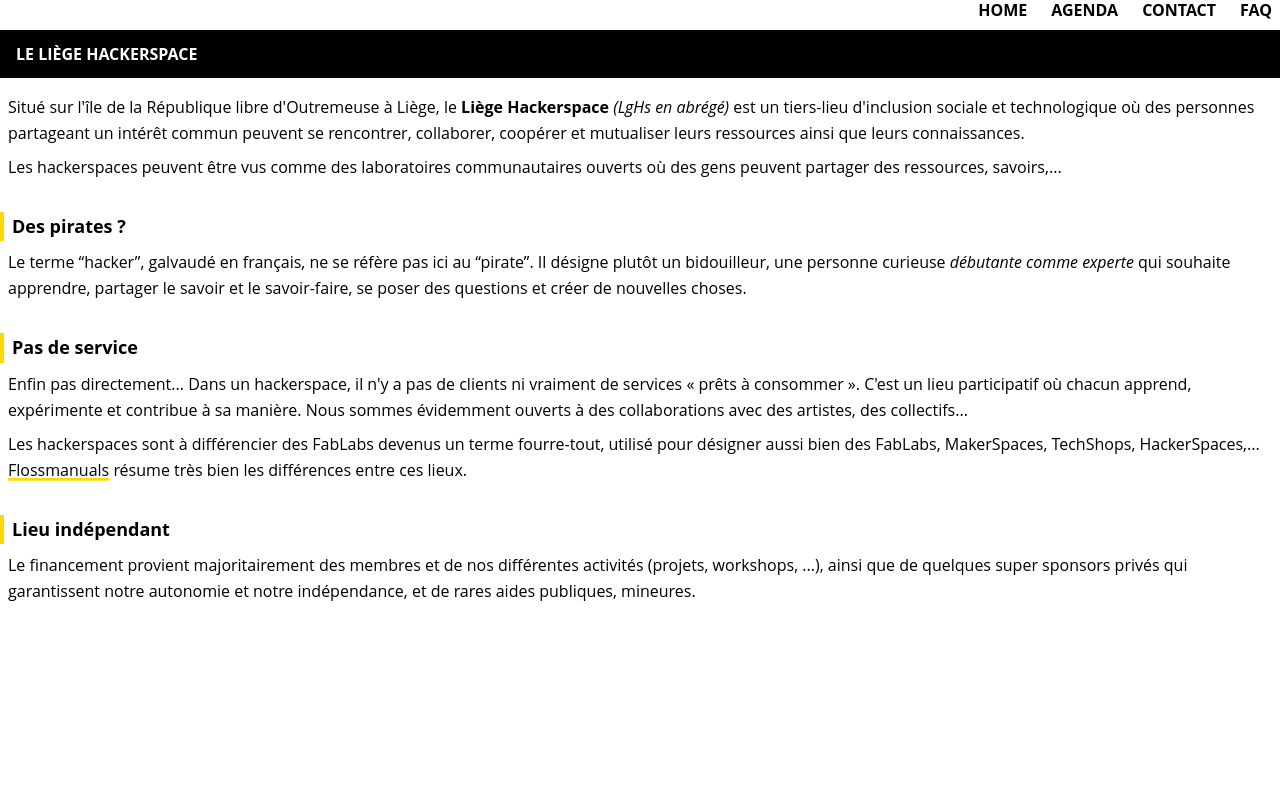
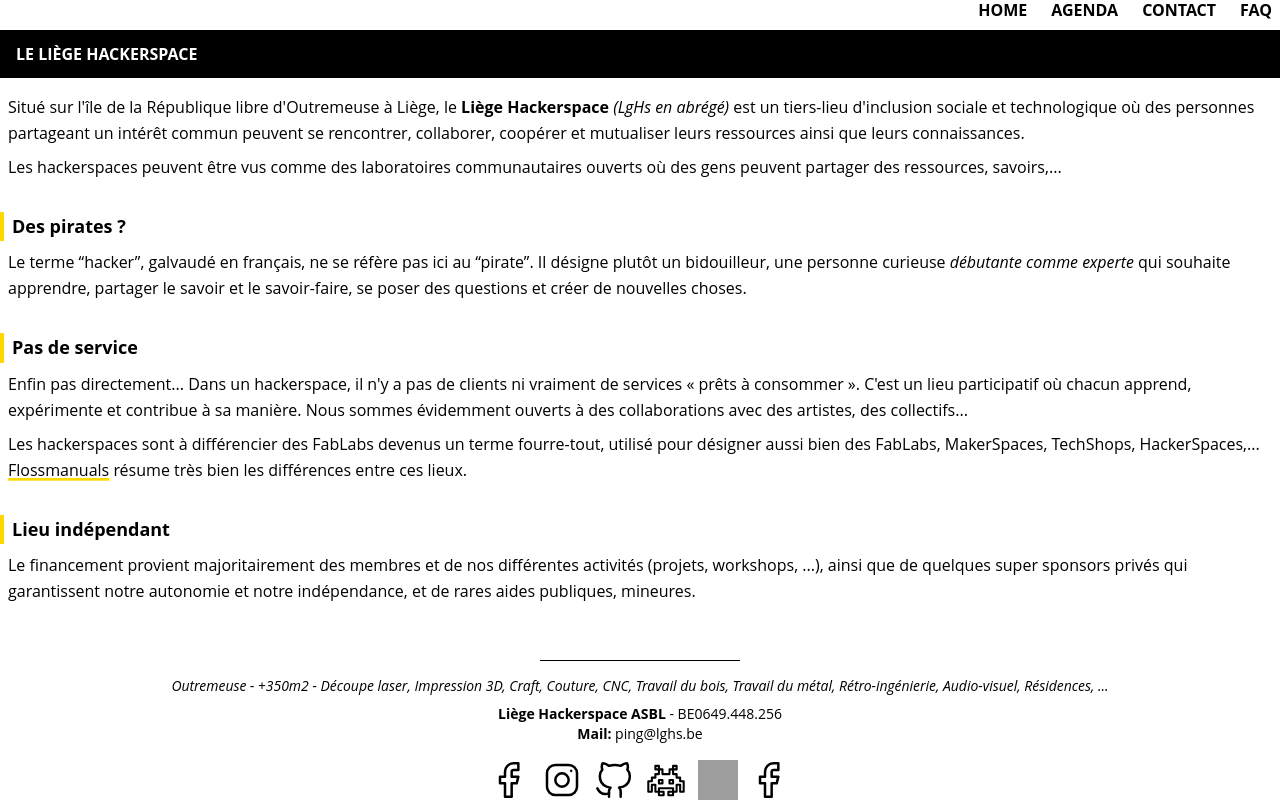
Before and after one commit to LgHS/website-vue-test, a Vue app in the folder website/: page / in a window 1280 px wide. Shown: the part 236-1036 px from the top of the page. Before the commit the page ends 864 px from the top, so only its background shows below. Built offline with nearby package versions, Linux system fonts and the light colour scheme; grey boxes are pictures that could not be loaded.

Commit message:
Footer added

```diff
--- a/website/src/App.vue
+++ b/website/src/App.vue
@@ -1,4 +1,6 @@
 <script setup>
+import FooterLayout from './components/layout/FooterLayout.vue';
+
 const links = [
   { label: "Home", to: "/" },
   { label: "Agenda", to: "/agenda" },
@@ -22,6 +24,8 @@
   </header>
 
   <RouterView />
+
+  <FooterLayout />
 </template>
 
 <style scoped></style>
--- /dev/null
+++ b/website/src/components/layout/FooterLayout.vue
@@ -0,0 +1,57 @@
+<script setup></script>
+
+<template>
+  <footer class="mt-14 pt-4 text-center relative">
+    <div class="absolute top-0 left-1/2 -translate-x-1/2 w-full max-w-[200px] h-px bg-black"></div>
+    <p class="text-sm mb-2 italic">
+      Outremeuse - +350m2 - Découpe laser, Impression 3D, Craft, Couture, CNC, Travail du bois, Travail du métal,
+      Rétro-ingénierie, Audio-visuel, Résidences, ...
+    </p>
+    <p class="text-sm mb-4">
+      <b>Liège Hackerspace ASBL</b> - <a
+        href="https://kbopub.economie.fgov.be/kbopub/toonondernemingps.html?ondernemingsnummer=649448256"
+        target="_blank" rel="noopener">BE0649.448.256</a>
+      <br><b>Mail:</b> ping@lghs.be
+    </p>
+    <nav class="mt-4">
+      <ul class="flex justify-center items-center gap-3">
+        <li>
+          <a href="https://www.facebook.com/liegehackerspace/" title="Facebook" target="_blank" rel="noopener"
+            class="block w-10 h-10 hover:opacity-70 transition-opacity">
+            <img src="@/assets/img/facebook.svg" alt="Facebook" class="w-full h-full">
+          </a>
+        </li>
+        <li>
+          <a href="https://www.instagram.com/lghackerspace/" title="Instagram" target="_blank" rel="noopener"
+            class="block w-10 h-10 hover:opacity-70 transition-opacity">
+            <img src="@/assets/img/instagram.svg" alt="Instagram" class="w-full h-full">
+          </a>
+        </li>
+        <li>
+          <a href="https://github.com/LgHS" title="Github" target="_blank" rel="noopener"
+            class="block w-10 h-10 hover:opacity-70 transition-opacity">
+            <img src="@/assets/img/github.svg" alt="Github" class="w-full h-full">
+          </a>
+        </li>
+        <li>
+          <a href="https://hackerspaces.be/" title="Hackerspaces" target="_blank" rel="noopener"
+            class="block w-10 h-10 hover:opacity-70 transition-opacity">
+            <img src="@/assets/img/spaceinvaders.svg" alt="SpaceInvaders" class="w-full h-full">
+          </a>
+        </li>
+        <li>
+          <a href="https://mapall.space/heatmap/show.php?id=Liege+Hackerspace" title="mapall.space/heatmap"
+            target="_blank" rel="noopener" class="block w-10 h-10 hover:opacity-70 transition-opacity">
+            <img src="@/assets/img/heat.svg" alt="Heatmap" class="w-full h-full">
+          </a>
+        </li>
+        <li>
+          <a href="https://lghs.be/sapi" title="SpaceAPI" target="_blank" rel="noopener"
+            class="block w-10 h-10 hover:opacity-70 transition-opacity">
+            <img src="@/assets/img/facebook.svg" alt="Space API" class="w-full h-full">
+          </a>
+        </li>
+      </ul>
+    </nav>
+  </footer>
+</template>
```
